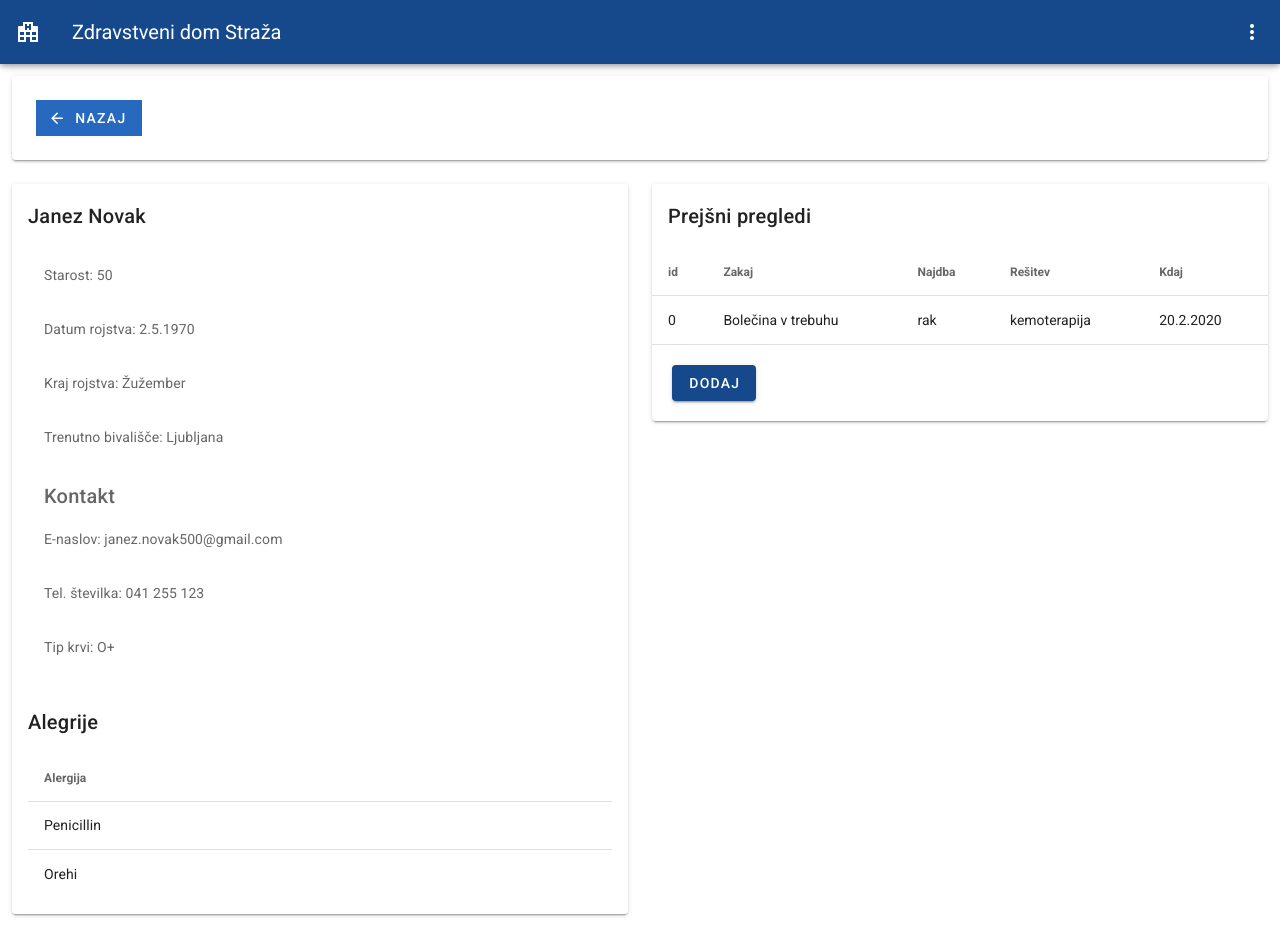
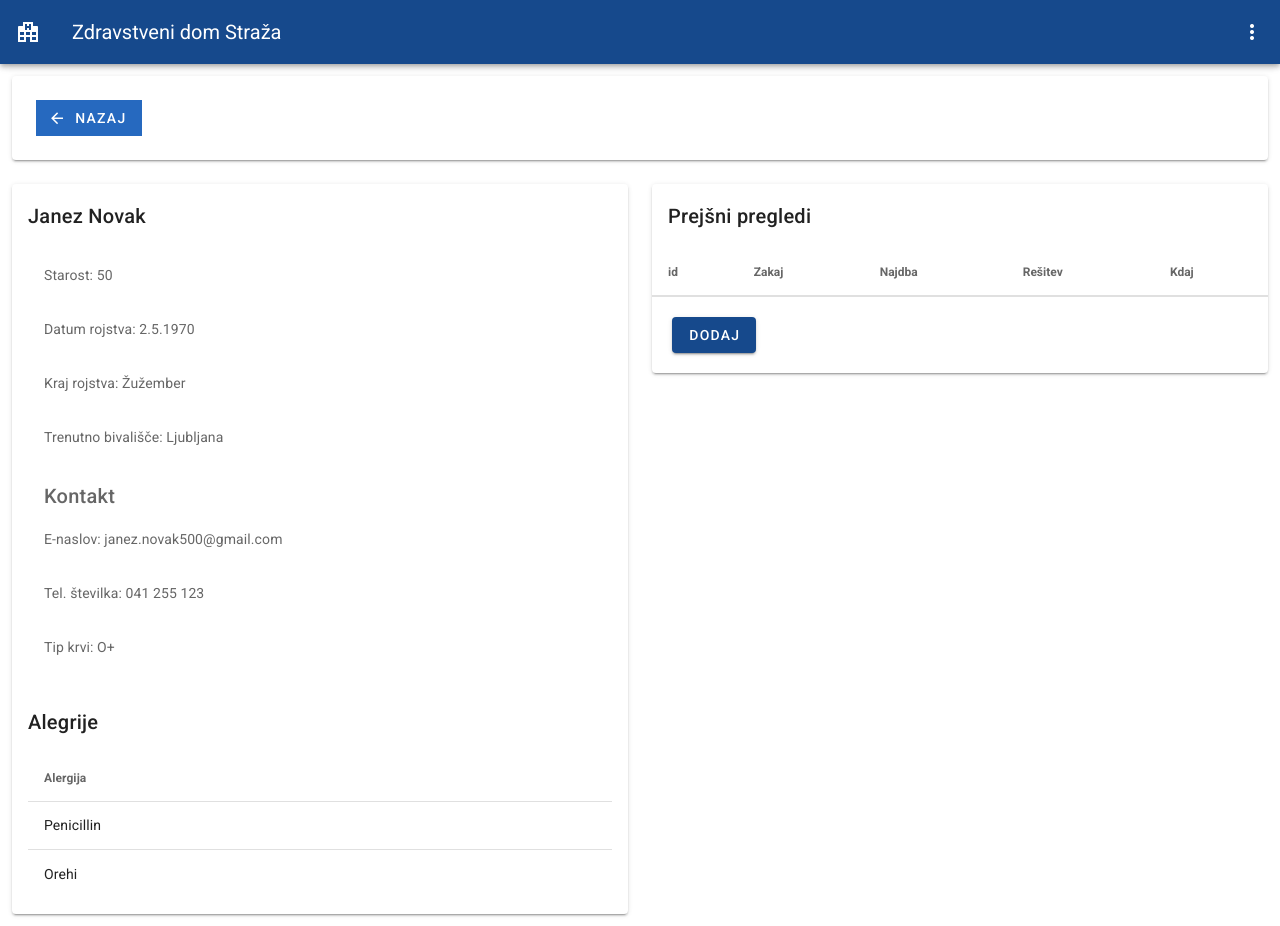
Before and after one commit to Ribic2/NSAseminarska, a Vue app: page /webapp/patient/1 in a window 1280 px wide. Built offline with nearby package versions, Linux system fonts and the light colour scheme.

Commit message:
Added ability to add visists

```diff
--- a/src/pages/patient/addVisitDialog.vue
+++ b/src/pages/patient/addVisitDialog.vue
@@ -4,9 +4,9 @@
       <v-card-title>Dodaj nov pregled</v-card-title>
 
       <v-card-text>
-        <v-text-field placeholder="Razlog"></v-text-field>
-        <v-text-field placeholder="Najdba"></v-text-field>
-        <v-text-field placeholder="Rešitev"></v-text-field>
+        <v-text-field placeholder="Razlog" v-model="reason"></v-text-field>
+        <v-text-field placeholder="Najdba" v-model="found"></v-text-field>
+        <v-text-field placeholder="Rešitev" v-model="solution"></v-text-field>
 
         <v-btn block color="primary" :ripple="false" @click="addVisit">Dodaj</v-btn>
       </v-card-text>
@@ -17,10 +17,27 @@
 <script>
 export default {
   name: "addVisitDialog",
+  data(){
+    return{
+      reason: null,
+      found: null,
+      solution: null
+    }
+  },
   methods:{
     addVisit(){
       this.$store.state.addVisitToggle = false
       this.$store.state.successAddVisit = true
+
+      let utc = new Date().toJSON().slice(0,10).replace(/-/g,'/');
+
+      let data = {
+        "reason": this.reason,
+        "found": this.found,
+        "solution": this.solution,
+        "time": utc
+      }
+      this.$store.dispatch('addVisit', data)
     }
   }
 }
--- a/src/pages/patient/visits.vue
+++ b/src/pages/patient/visits.vue
@@ -15,10 +15,10 @@
         <tbody>
         <tr v-for="(visit, index) in visits" :key="index">
           <td>{{ index }}</td>
-          <td>{{ visit.why }}</td>
+          <td>{{ visit.reason }}</td>
           <td>{{ visit.found }}</td>
           <td>{{ visit.solution }}</td>
-          <td>{{ visit.when }}</td>
+          <td>{{ visit.time }}</td>
         </tr>
         </tbody>
       </template>
@@ -31,16 +31,9 @@
 <script>
 export default {
   name: "visits",
-  data() {
-    return {
-      visits: [
-        {
-          why: "Bolečina v trebuhu",
-          found: "rak",
-          solution: "kemoterapija",
-          when: "20.2.2020"
-        },
-      ]
+  computed:{
+    visits(){
+      return this.$store.state.visits
     }
   }
 }
--- a/src/store/index.js
+++ b/src/store/index.js
@@ -8,7 +8,8 @@ export default new Vuex.Store({
     deleteDialogToggle: false,
     patientAddedToggle: false,
     addVisitToggle: false,
-    successAddVisit: false
+    successAddVisit: false,
+    visits: []
   },
   mutations: {
     CHANGE_DELETE_DIALOG(state){
@@ -16,10 +17,15 @@ export default new Vuex.Store({
     },
     CHANGE_ADD_DIALOG(state){
       state.patientAddedToggle = !state.patientAddedToggle
+    },
+    ADD_VISIT(state, data){
+      state.visits.push(data)
     }
   },
   actions: {
-
+    addVisit({commit}, data){
+      commit('ADD_VISIT', data)
+    }
   },
   modules: {
 
```
